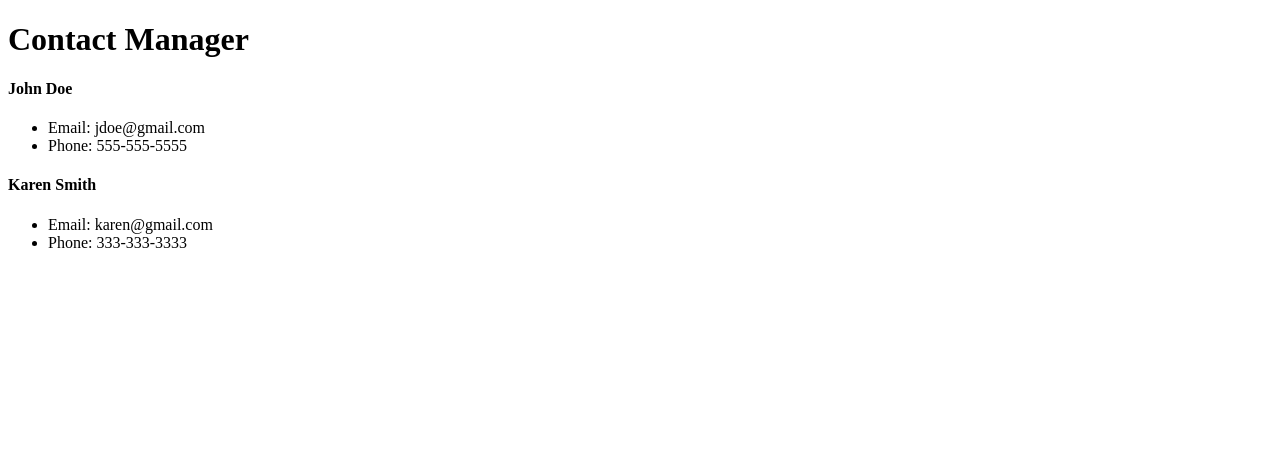
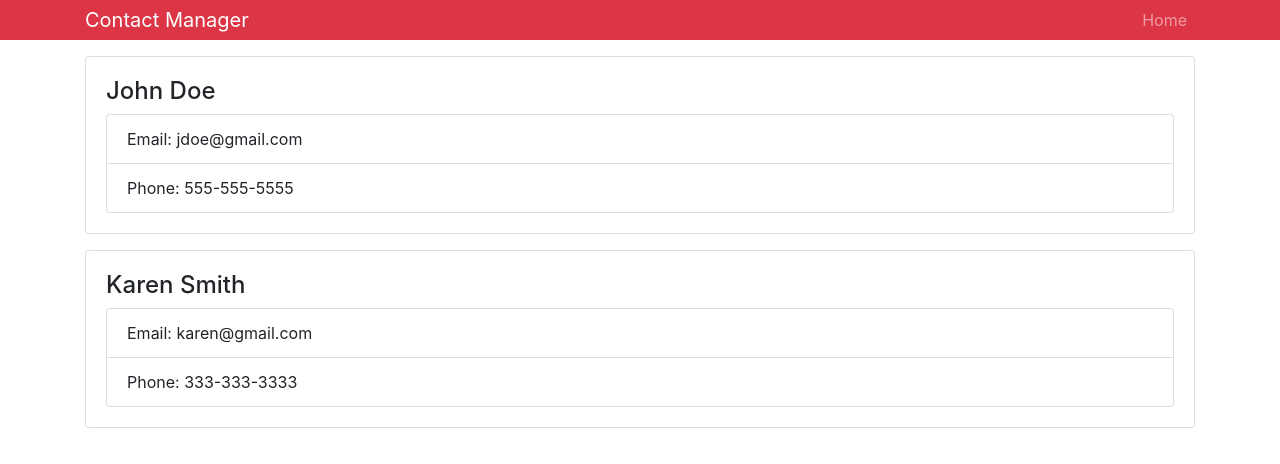
Before and after one commit to denni5lin/contact-manager-react, a React (Create React App) app: page / in a window 1280 px wide. Shown: the top 464 px of the page. Built offline with nearby package versions, Linux system fonts and the light colour scheme.

Commit message:
Adding bootstrap

```diff
--- a/package.json
+++ b/package.json
@@ -3,6 +3,7 @@
   "version": "0.1.0",
   "private": true,
   "dependencies": {
+    "bootstrap": "^4.1.3",
     "react": "^16.5.2",
     "react-dom": "^16.5.2",
     "react-scripts": "1.1.5"
--- a/src/App.js
+++ b/src/App.js
@@ -2,6 +2,7 @@
 import Contact from "./components/Contact";
 import Header from "./components/Header";
 
+import "bootstrap/dist/css/bootstrap.min.css";
 import "./App.css";
 
 class App extends Component {
@@ -9,12 +10,18 @@
     return (
       <div className="App">
         <Header branding="Contact Manager" />
-        <Contact name="John Doe" email="jdoe@gmail.com" phone="555-555-5555" />
-        <Contact
-          name="Karen Smith"
-          email="karen@gmail.com"
-          phone="333-333-3333"
-        />
+        <div className="container">
+          <Contact
+            name="John Doe"
+            email="jdoe@gmail.com"
+            phone="555-555-5555"
+          />
+          <Contact
+            name="Karen Smith"
+            email="karen@gmail.com"
+            phone="333-333-3333"
+          />
+        </div>
       </div>
     );
   }
--- a/src/components/Contact.js
+++ b/src/components/Contact.js
@@ -5,11 +5,11 @@
   render() {
     const { name, email, phone } = this.props;
     return (
-      <div>
+      <div className="card card-body mb-3">
         <h4>{name}</h4>
-        <ul>
-          <li>Email: {email}</li>
-          <li>Phone: {phone}</li>
+        <ul className="list-group">
+          <li className="list-group-item">Email: {email}</li>
+          <li className="list-group-item">Phone: {phone}</li>
         </ul>
       </div>
     );
--- a/src/components/Header.js
+++ b/src/components/Header.js
@@ -4,9 +4,22 @@
 const Header = props => {
   const { branding } = props;
   return (
-    <div>
-      <h1>{branding}</h1>
-    </div>
+    <nav className="navbar navbar-expand-sm navbar-dark bg-danger mb-3 py-0">
+      <div className="container">
+        <a href="/" className="navbar-brand">
+          {branding}
+        </a>
+        <div>
+          <ul className="navbar-nav mr-auto">
+            <li className="nav-item">
+              <a href="/" className="nav-link">
+                Home
+              </a>
+            </li>
+          </ul>
+        </div>
+      </div>
+    </nav>
   );
 };
 
```
Also changed, not shown: 1 other file (tests, documents, lock files or other folders).
